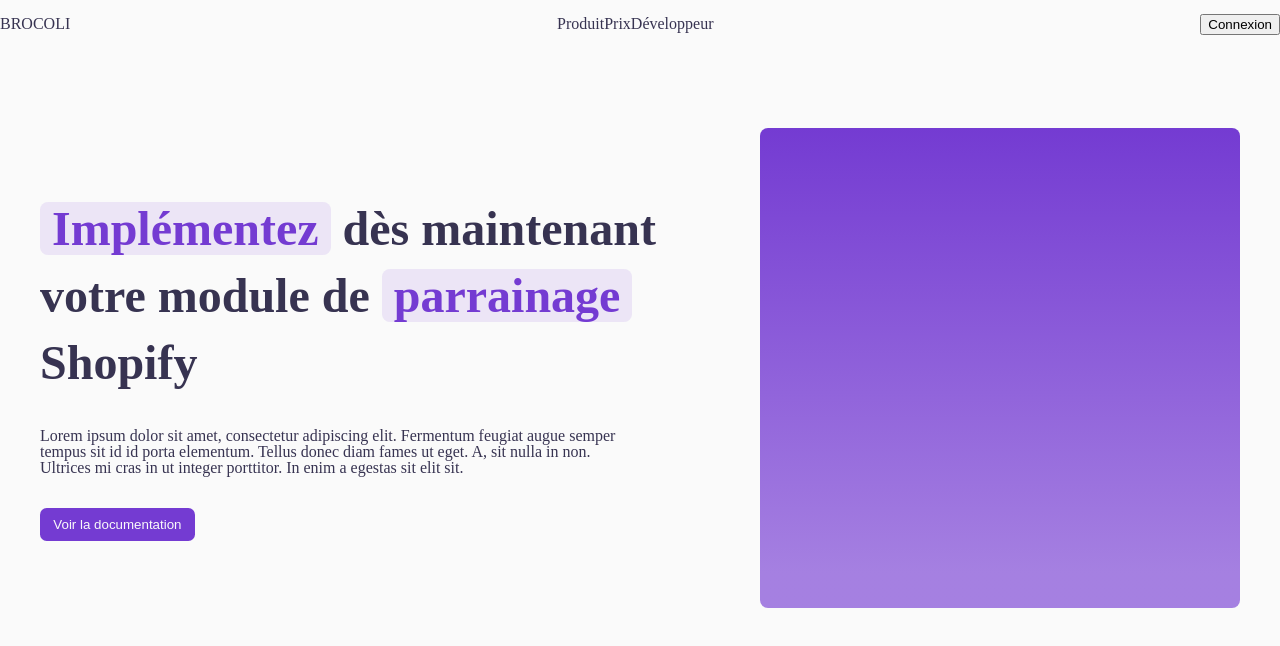
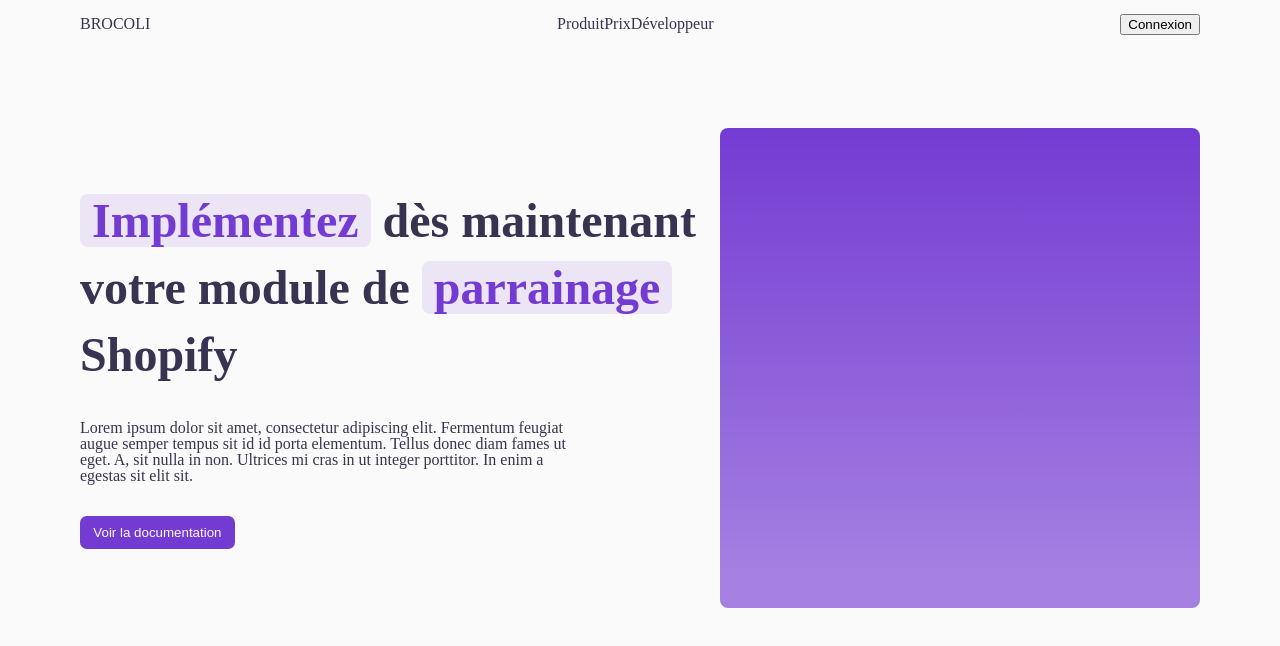
Before and after one commit to MaeWolff/potential-brocoli, a React (Create React App) app: page / in a window 1280 px wide. Shown: the top 646 px of the page. Built offline with nearby package versions, Linux system fonts and the light colour scheme.

Commit message:
fix: fix global layout'

```diff
--- a/src/components/composed/Header.tsx
+++ b/src/components/composed/Header.tsx
@@ -10,6 +10,7 @@
   height: var(--header-height);
   grid-area: Header;
   width: 100%;
+  padding: 0 var(--body-margin);
 `;
 
 const LinksWrapper = styled.ul`
--- a/src/layouts/GlobalLayout.tsx
+++ b/src/layouts/GlobalLayout.tsx
@@ -5,31 +5,33 @@
 const Layout = styled.div`
   display: grid;
   justify-items: center;
-  grid-template-columns: 1fr min(75em, 100%) 1fr;
+  grid-template-columns: 1fr 100% 1fr;
   grid-template-rows: auto 1fr auto;
   grid-template-areas:
     "Header Header Header"
     ".      Main   .";
 `;
 
-const Main = styled.main`
+const Main = styled.main<{ fullWidth?: boolean }>`
   grid-area: Main;
   display: grid;
   grid-row-gap: 1em;
   width: 100%;
   justify-items: center;
+  padding: ${({ fullWidth }) => (fullWidth ? "0" : "0 var(--body-margin)")};
 `;
 
 type Props = {
   children: ReactNode;
+  fullWidth?: boolean;
 };
 
-export default function GlobalLayout({ children }: Props) {
+export default function GlobalLayout({ children, fullWidth }: Props) {
   return (
     <Layout>
       <Header />
 
-      <Main>{children}</Main>
+      <Main fullWidth={fullWidth}>{children}</Main>
     </Layout>
   );
 }
--- a/src/pages/EnterPage.tsx
+++ b/src/pages/EnterPage.tsx
@@ -70,7 +70,7 @@
   const [formState, setFormState] = useState(EnterState.SIGN_IN);
 
   return (
-    <GlobalLayout>
+    <GlobalLayout fullWidth>
       <Container>
         <DescriptionContainer />
 
--- a/src/theme/globalStyle.ts
+++ b/src/theme/globalStyle.ts
@@ -41,6 +41,7 @@
 
 html {
   --header-height: 3em;
+  --body-margin: 5em;
 }
 
 
```
